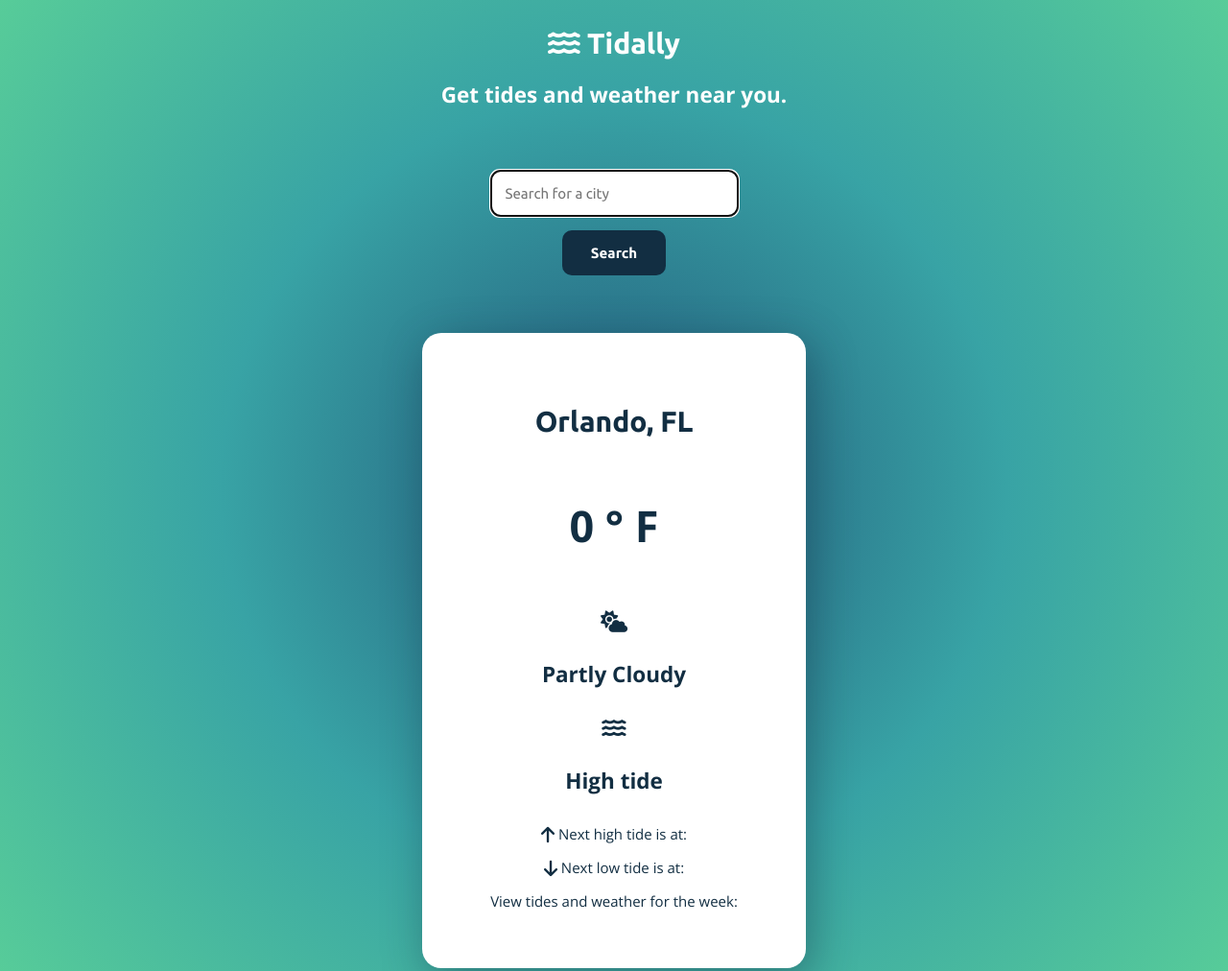
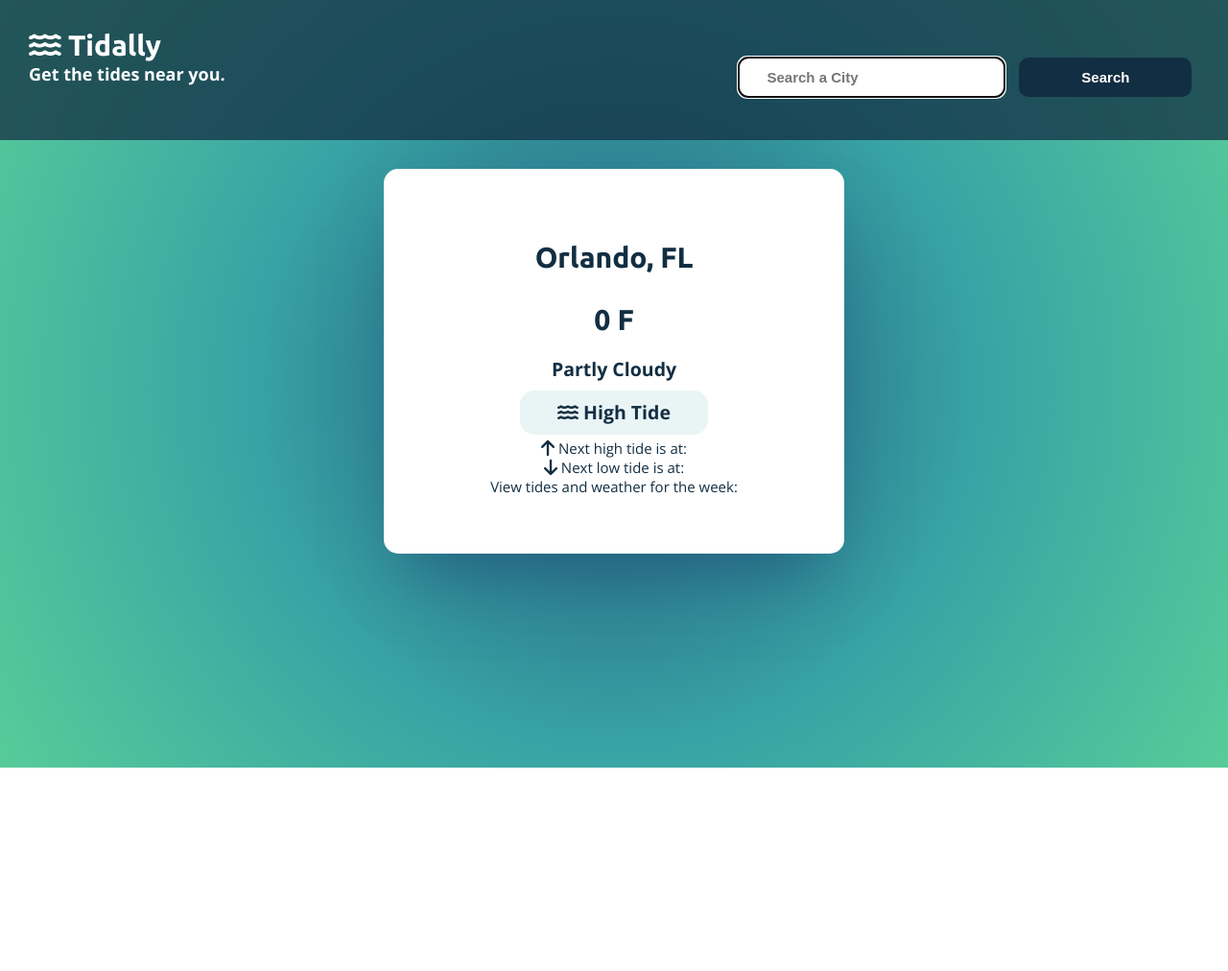
Before and after one commit to aliaquintero/tidally, a plain HTML site: page index.html in a window 1280 px wide. Shown: the top 1012 px of the page at 96% size. After the commit the page ends 800 px from the top, so only its background shows below. Drawn offline with nearby package versions, Linux system fonts and the light colour scheme.

Commit message:
restyled entire layout

```diff
--- a/index.html
+++ b/index.html
@@ -1,39 +1,38 @@
 <!DOCTYPE html>
 <html lang="en">
   <head>
-    <meta charset="UTF-8">
-    <meta http-equiv="X-UA-Compatible" content="IE=edge">
-    <meta name="viewport" content="width=device-width, initial-scale=1.0">
-    <script src="https://kit.fontawesome.com/67a3e94686.js" crossorigin="anonymous"></script>
+    <meta charset="UTF-8" />
+    <meta http-equiv="X-UA-Compatible" content="IE=edge" />
+    <meta name="viewport" content="width=device-width, initial-scale=1.0" />
+    <script
+      src="https://kit.fontawesome.com/67a3e94686.js"
+      crossorigin="anonymous"
+    ></script>
     <title>Tidally | Tide Chart & Weather Application</title>
-    <link rel="stylesheet" href="styles.css">
+    <link rel="stylesheet" href="styles.css" />
   </head>
   <body>
-
     <header>
+      <section>
         <h1><i class="fa-solid fa-water"></i> Tidally</h1>
-    <h2>Get tides and weather near you.</h2>
+        <h2>Get the tides near you.</h2>
+      </section>
+      <form action="">
+        <input type="text" placeholder="Search a City" autofocus />
+        <button>Search</button>
+      </form>
     </header>
 
-<section class="weather-container">
-    <form class="weather-search" action="" method="GET">
-    <label for="city-search">Search a city:</label>
-    <input type="text" name="city-search" id="city-search" placeholder="Search for a city" autofocus>
-    <button id="submit-search"type="submit">Search</button>
-    </form>
-
-    <section id="weather-results" class="weather-results visible">
+    <main>
       <h3>Orlando, FL</h3>
-    <h4 class="weather-temp">0 ° F</h4>
-    <p><i class="fa-solid fa-xl fa-cloud-sun"></i></p>
+      <h3>0 F</h3>
       <h4>Partly Cloudy</h4>
-    <p><i class="fa-solid fa-xl fa-water"></i></p>
-    <h4>High tide</h4>
+      <h4 class="tide-results"><i class="fa-solid fa-water"></i> High Tide</h4>
       <p><i class="fa-solid fa-lg fa-arrow-up"></i> Next high tide is at:</p>
       <p><i class="fa-solid fa-lg fa-arrow-down"></i> Next low tide is at:</p>
       <p>View tides and weather for the week:</p>
-    </section>
-</section>
+    </main>
+
     <script src="app.js"></script>
   </body>
 </html>
--- a/styles.css
+++ b/styles.css
@@ -1,96 +1,114 @@
-@import url('https://fonts.googleapis.com/css2?family=Open+Sans:ital,wght@0,400;0,700;1,400;1,700&family=Ubuntu:ital,wght@0,400;0,700;1,400;1,700&display=swap');
+@import url("https://fonts.googleapis.com/css2?family=Open+Sans:ital,wght@0,400;0,700;1,400;1,700&family=Ubuntu:ital,wght@0,400;0,700;1,400;1,700&display=swap");
+
+/* global */
+
+* {
+  margin: 0;
+  padding: 0;
+}
 
 body {
-    background: radial-gradient(circle, #22577a 0%, #38a3a5 50%, #57cc99 100% );
-    color: #122e42;
-    font-size: 15px;
-    text-align: center;
-    font-family: 'Open Sans', sans-serif;
-    display: flex;
-    align-items: center;
-    justify-content: center;
-    flex-direction: column;
-    min-height: 100vh;
+  font-size: 15px;
+  font-family: "Open Sans", sans-serif;
+  min-height: 100vh;
+  color: #122e42;
+  background: radial-gradient(circle, #22577a 0%, #38a3a5 50%, #57cc99 100%);
+}
+
+header {
+  padding: 2em;
+  background-color: #122e42be;
+}
+
+form {
+  padding: 2em 0em 1em 0em;
+  display: grid;
+  grid-template-columns: 60% 40%;
+}
+
+form input {
+  margin: 0em 0.5em;
+  padding: 0.8em 2em;
+  font-size: 1em;
+  font-weight: bold;
+  color: #22577a;
+  border: none;
+  border-radius: 10px;
+}
+
+form button {
+  margin: 0em 0.5em;
+  padding: 0.8em 2em;
+  background-color: #122e42;
+  font-size: 1em;
+  font-weight: bold;
+  color: #ffffff;
+  border: none;
+  border-radius: 10px;
+  cursor: pointer;
+}
+
+main {
+  padding: 4em 1em;
+  margin: 2em auto;
+  width: 85%;
+  max-width: 450px;
+  border-radius: 15px;
+  background-color: #ffffff;
+  box-shadow: 2px 39px 65px -24px rgba(34, 87, 122, 0.75);
+  text-align: center;
+  display: flex;
+  flex-direction: column;
+  align-items: center;
+  justify-content: center;
 }
 
 h1 {
-    color: #ffffff;
-    font-family: 'Ubuntu', sans-serif;
-    font-weight: bold;
+  font-size: 2em;
+  color: #ffffff;
+  font-family: "Ubuntu", sans-serif;
+  font-weight: bold;
+}
+
+h1 i {
+  font-size: 1em;
 }
 
 h2 {
-    color: #ffffff;
+  font-size: 1.2em;
+  color: #ffffff;
 }
 
- h3 {
-    font-size: 2em;
-    font-family: 'Ubuntu', sans-serif;
-    font-weight: bold;
+h3 {
+  padding: 0.5em;
+  font-size: 2em;
+  font-family: "Ubuntu", sans-serif;
+  font-weight: bold;
 }
 
 h4 {
-    font-size: 1.5em;
+  padding: 0.25em;
+  font-size: 1.3em;
 }
 
-.weather-container {
-    margin: auto;
+/* ids and classes */
 
-    width: 85%;
-    max-width: 400px;
+.tide-results {
+  margin: 0.2em;
+  padding: 0.5em 2em;
+  background-color: #e9f4f5;
+  border-radius: 15px;
 }
 
-.weather-temp {
-    font-size: 3em;
+/* media queries */
+
+@media (min-width: 800px) {
+  header {
+    display: grid;
+    grid-template-columns: 60% 40%;
+  }
+
+  form {
+    grid-template-columns: 60% 40%;
+  }
 }
-
-.weather-results {
-    visibility: hidden;
-    padding: 3em;
-    background-color: white;
-    border-radius: 20px;
-    border: none;
-    box-shadow: 6px 12px 45px 1px rgba(18,46,66,0.4);
-}
-
-.visible {
-    visibility: visible;
-}
-
-.weather-search {
-    display: flex;
-    flex-direction: column;
-    flex-wrap: wrap;
-    justify-content: center;
-    align-items: center;
-    padding: 3em;
-}
-
-.weather-search input {
-    padding: 1em;
-    font-family: 'Ubuntu', sans-serif;
-    font-size: 1em;
-    border: none;
-    border-radius: 10px;
-}
-
-.weather-search button {
-    padding: 1em 2em;
-    margin: 1em;
-    font-family: 'Ubuntu', sans-serif;
-    font-size: 1em;
-    font-weight: bold;
-    background-color: #122e42;
-    color: #fff;
-    border: none;
-    border-radius: 10px;
-    cursor: pointer;
-}
-
-.weather-search button:active {
-    transform: scale(.95);
-}
-
-.weather-search label {
-    display: none;
-}
```
Lines whose indentation alone changed are shown as unchanged.
